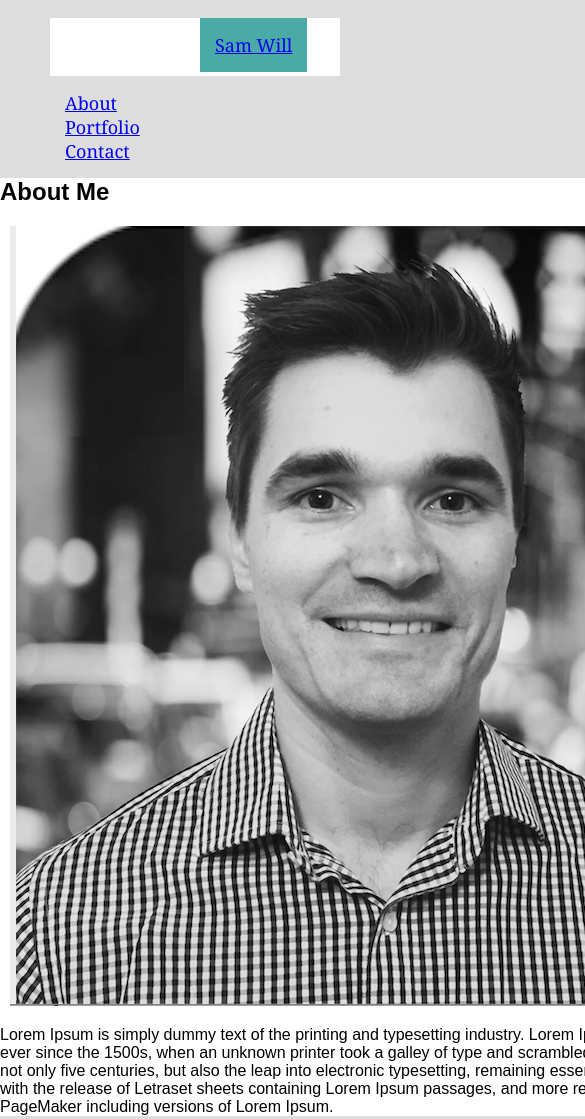
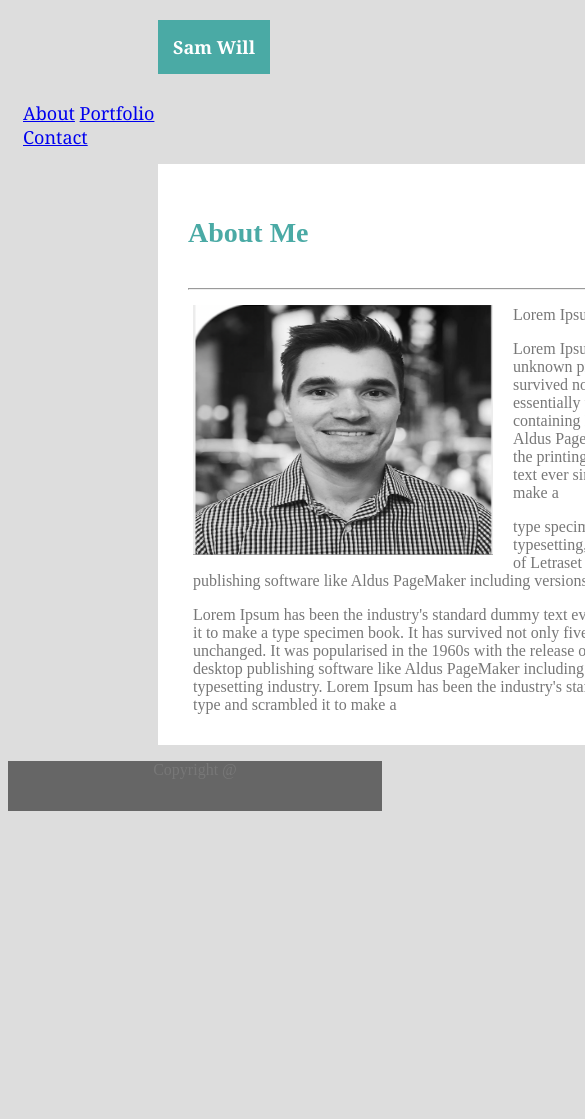
Before and after one commit to swillaus/Basic-Portfolio, a plain HTML site: page index.html in a window 390 px wide. Shown: the top 1119 px of the page, 585 px wide, since content can reach past the window. After the commit the page ends 844 px from the top, so only its background shows below. Drawn offline with Linux system fonts and the light colour scheme.

Commit message:
clean up of css code to make responsive and style like reference document

```diff
--- a/assets/css/style.css
+++ b/assets/css/style.css
@@ -1,13 +1,8 @@
-
-.topNav {
-  color:black;
-  background: white;
-  margin-left: 50px;
-  margin-right: 50px;
+body {
+  background-color: #dddddd;
 }
 
-#SamText {
-  display: inline-block;
+h1 {
   margin-left: 150px;
   padding: 15px;
   background-color:#4aaaa5;
@@ -16,43 +11,53 @@
   text-decoration: none;
   font-size: 18px;
   font-family: 'Georgia', Times, Times New Roman, serif;
+  float: left;
+  clear: both;
 }
 
-#menuOptions {
-  float: right;
-  margin-right: 150px;
+h2 {
+  font-size: 28px;
+  color: #4aaaa5;
   padding: 15px;
-  color: turquoise;
-  overflow: hidden;
-  text-decoration: none;
-  vertical-align: middle;
-  font-size: 18px;
-  font-family: 'Georgia', Times, Times New Roman, serif;
 }
 
-body {
-  font-family: Arial, Helvetica, sans-serif;
-  margin-left: 150px;
-  margin-right: 150px;
-  display: inline;
-  overflow: auto;
+p {
+  display: block;
+  font-size: 16px;
+  color: #777777;
+  padding-left: 20px;
+  padding-right: 20px;
 }
 
-#SamHeadshot {
-  height: 10px;
-  width: 10px;
-  margin: 10px;
+hr {
+  background-color: #4aaaa5;
+  margin: 15px;
 }
 
-body {
-  background-color: #dddddd;
+
+img {
+  height: 250px;
+  border-color: black;
+  padding-left: 20px;
+  padding-right: 20px;
+  float: left;
+  clear: both;
 }
 
-.Content {
+.topNav {
+  background-color: #ffffff;
+  display: inline;
+  clear: both;
+}
+
+.MainContent {
   width: 960px;
+  margin-left:150px;
+  padding: 15px;
   background-color: white;
+  border-color: #dddddd;
   clear: both;
-  box-align: center;
+  display: block;
 }
 
 .Footer {
@@ -62,3 +67,15 @@ body {
   height: 50px;
   border-color: #4aaaa5;
 }
+
+#menuOptions {
+  float: right;
+  margin-right: 150px;
+  padding: 15px;
+  color: white;
+  overflow: hidden;
+  text-decoration: none;
+  vertical-align: middle;
+  font-size: 18px;
+  font-family: 'Georgia', Times, Times New Roman, serif;
+}
--- a/index.html
+++ b/index.html
@@ -1,18 +1,19 @@
 <!DOCTYPE html>
 <html>
 <head>
+
 <meta name="viewport" content="width=device-width, initial-scale=1">
 <title>Sam's Portfolio</title>
 <link rel="stylesheet" type="text/css" href="assets/css/style.css">
+
 </head>
 
+<body>
 
   <!--Create Header Section-->
-<body>
-
   <div class="topNav">
-  <div id="SamText">
-    <a href="index.html">Sam Will</a>
+    <div>
+      <h1>Sam Will</h1>
     </div>
     <div id="menuOptions">
       <a href="index.html">About</a>
@@ -22,10 +23,14 @@
   </div>
 
   <!--Build out paragraphy section-->
-<div class="Content">
+  <div class="MainContent">
       <h2>About Me</h2>
-  <scr id="SamHeadshot"> <img src="assets/images/Sam Will Headshot.png" alt="Sam Will Headshot"></scr>
-  <p>Lorem Ipsum is simply dummy text of the printing and typesetting industry. Lorem Ipsum has been the industry's standard dummy text ever since the 1500s, when an unknown printer took a galley of type and scrambled it to make a type specimen book. It has survived not only five centuries, but also the leap into electronic typesetting, remaining essentially unchanged. It was popularised in the 1960s with the release of Letraset sheets containing Lorem Ipsum passages, and more recently with desktop publishing software like Aldus PageMaker including versions of Lorem Ipsum.</p>
+      <hr>
+      <img src="assets/images/Sam Will Headshot.png" alt="Sam Will Headshot" width="300" </img>
+      <p>Lorem Ipsum is simply dummy text of the printing and typesetting industry. </p>
+      <p>Lorem Ipsum has been the industry's standard dummy text ever since the 1500s, when an unknown printer took a galley of type and scrambled it to make a type specimen book. It has survived not only five centuries, but also the leap into electronic typesetting, remaining essentially unchanged. It was popularised in the 1960s with the release of Letraset sheets containing Lorem Ipsum passages, and more recently with desktop publishing software like Aldus PageMaker including versions of Lorem Ipsum. Lorem Ipsum is simply dummy text of the printing and typesetting industry. Lorem Ipsum has been the industry's standard dummy text ever since the 1500s, when an unknown printer took a galley of type and scrambled it to make a </p>
+      <p>type specimen book. It has survived not only five centuries, but also the leap into electronic typesetting, remaining essentially unchanged. It was popularised in the 1960s with the release of Letraset sheets containing Lorem Ipsum passages, and more recently with desktop publishing software like Aldus PageMaker including versions of Lorem Ipsum.</p>
+      <p>Lorem Ipsum has been the industry's standard dummy text ever since the 1500s, when an unknown printer took a galley of type and scrambled it to make a type specimen book. It has survived not only five centuries, but also the leap into electronic typesetting, remaining essentially unchanged. It was popularised in the 1960s with the release of Letraset sheets containing Lorem Ipsum passages, and more recently with desktop publishing software like Aldus PageMaker including versions of Lorem Ipsum. Lorem Ipsum is simply dummy text of the printing and typesetting industry. Lorem Ipsum has been the industry's standard dummy text ever since the 1500s, when an unknown printer took a galley of type and scrambled it to make a </p>
   </div>
 
   <!--Build out footer section-->
```
Lines whose indentation alone changed are shown as unchanged.
